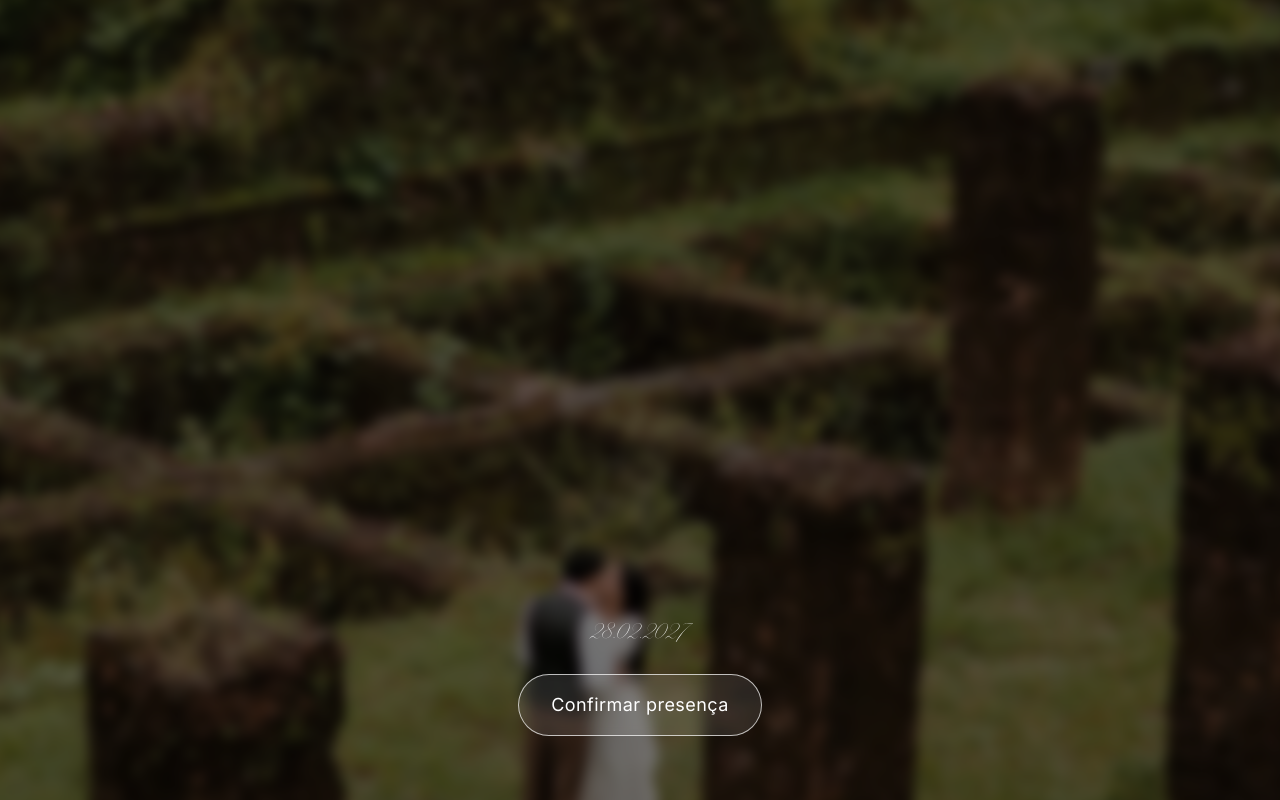
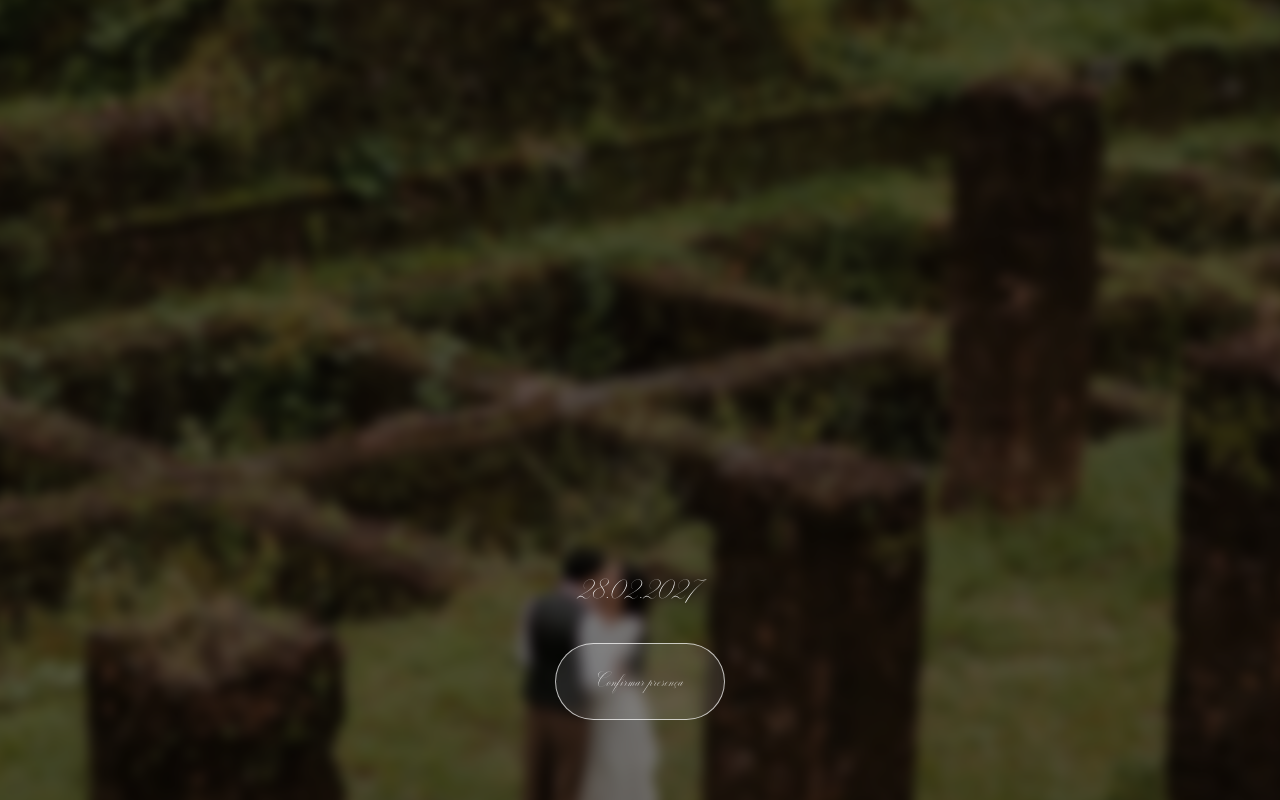
Before and after one commit to joseantoniocoelho98-wq/casamento-site, a Next.js app: page / in a window 1280 px wide. Shown: the top 800 px of the page. Built offline with nearby package versions, Linux system fonts and the light colour scheme.

Commit message:
Fonte unica no site inteiro e controle facil de tamanho

```diff
--- a/app/globals.css
+++ b/app/globals.css
@@ -5,10 +5,14 @@
 @layer base {
   html {
     scroll-behavior: smooth;
+    /* CONTROLE DE TAMANHO DA FONTE DO SITE INTEIRO:
+       aumente esse número pra deixar tudo maior, diminua pra deixar menor.
+       100% = tamanho padrão do navegador. Ex: 130% deixa tudo 30% maior. */
+    font-size: 125%;
   }
 
   body {
-    @apply text-butter-700 font-body text-xl antialiased;
+    @apply text-butter-700 font-display text-xl antialiased;
     background-color: #FAF3D8;
   }
 
```
